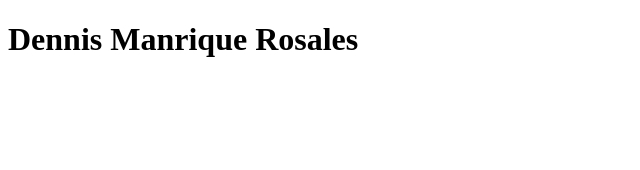
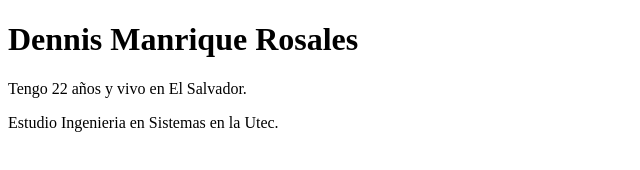
Before and after one commit to Dennis-007/SeminarioGitHub, a plain HTML site: page index.html in a window 1280 px wide. Shown: the whole page, without its empty margins (0-640 px from the left). Drawn offline with Linux system fonts and the light colour scheme.

Commit message:
Agregue informacion sobre mi

```diff
--- a/index.html
+++ b/index.html
@@ -8,5 +8,7 @@
 </head>
 <body>
     <h1>Dennis Manrique Rosales</h1>
+    <p>Tengo 22 años y vivo en El Salvador.</p>
+    <p>Estudio Ingenieria en Sistemas en la Utec.</p>
 </body>
 </html>
```
